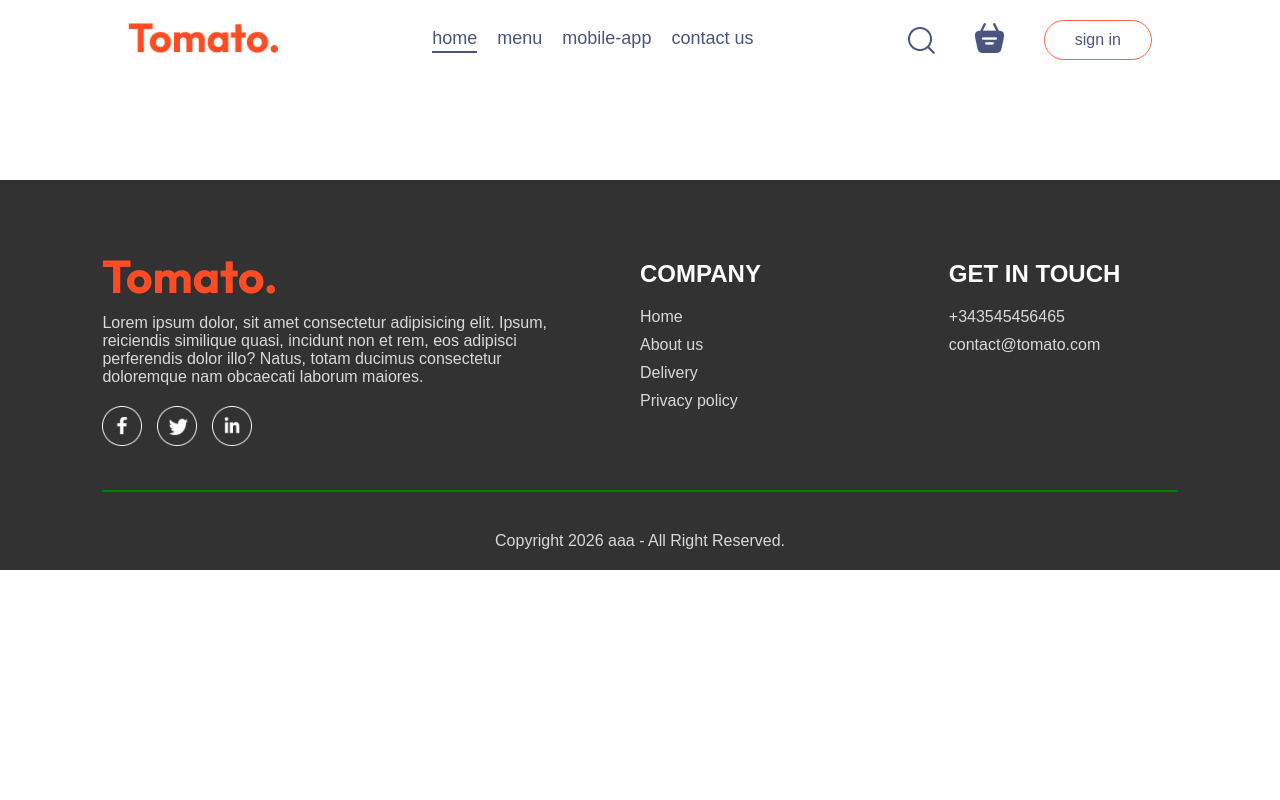
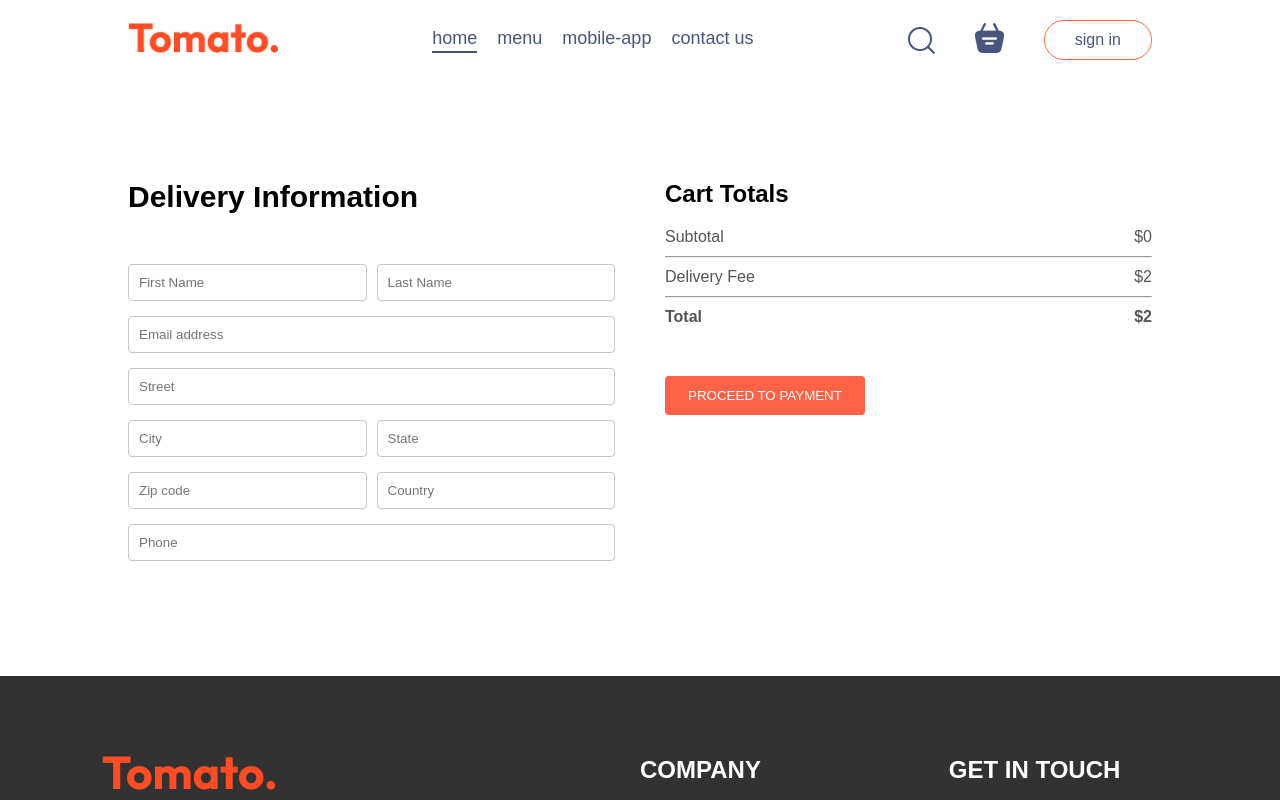
Before and after one commit to KatarzynaBarska/food-delivery, a React (Vite) app in the folder frontend/: page /order in a window 1280 px wide. Shown: the top 800 px of the page. Built offline with nearby package versions, Linux system fonts and the light colour scheme.

Commit message:
Place Order added

```diff
--- a/frontend/src/App.jsx
+++ b/frontend/src/App.jsx
@@ -20,7 +20,7 @@
       <Routes>
         <Route path='/' element={<Home />} />
         <Route path='/cart' element={<Cart />} />
-        <Route path='/place-order' element={<PlaceOrder />} />
+        <Route path='/order' element={<PlaceOrder />} />
       </Routes>
     </div>
     <Footer/>
--- a/frontend/src/pages/Cart/Cart.jsx
+++ b/frontend/src/pages/Cart/Cart.jsx
@@ -1,9 +1,12 @@
 import React, { useContext } from "react";
 import "./Cart.css";
 import { StoreContext } from "../../context/StoreContext";
+import { useNavigate } from "react-router-dom";
 
 const Cart = () => {
   const { cartItems, food_list, removeFromCart, getTotalCartAmount } = useContext(StoreContext);
+
+  const navigate = useNavigate();
 
   return (
     <div className="cart">
@@ -57,7 +60,7 @@
               <b>${getTotalCartAmount()+2}</b>
             </div>
           </div>
-          <button>PROCEED TO CHECKOUT</button>
+          <button onClick={()=>navigate('/order')}>PROCEED TO CHECKOUT</button>
         </div>
         <div className="cart-promocode">
           <div>
--- a/frontend/src/pages/PlaceOrder/PlaceOrder.css
+++ b/frontend/src/pages/PlaceOrder/PlaceOrder.css
@@ -0,0 +1,35 @@
+.place-order {
+  display: flex;
+  align-items: start;
+  justify-content: space-between;
+  gap: 50px;
+  margin-top: 100px;
+}
+.place-order-left {
+  width: 100%;
+  max-width: max(30%, 500px);
+}
+.place-order-left .title {
+  font-size: 30px;
+  font-weight: 600;
+  margin-bottom: 50px;
+}
+.place-order-left input {
+  margin-bottom: 15px;
+  width: 100%;
+  padding: 10px;
+  border: 1px solid #c5c5c5;
+  border-radius: 4px;
+  outline-color: tomato;
+}
+.place-order-left .multi-fields {
+  display: flex;
+  gap: 10px;
+}
+.place-order-right {
+  width: 100%;
+  max-width: max(40%, 500px);
+}
+.place-order .cart-total button {
+  margin-top: 30px;
+}
--- a/frontend/src/pages/PlaceOrder/PlaceOrder.jsx
+++ b/frontend/src/pages/PlaceOrder/PlaceOrder.jsx
@@ -1,12 +1,62 @@
-import React from 'react'
-import './PlaceOrder.css'
+import React, { useContext } from "react";
+import "./PlaceOrder.css";
+import { StoreContext } from "../../context/StoreContext";
 
 const PlaceOrder = () => {
+
+const{getTotalCartAmount} = useContext(StoreContext);
+
   return (
-    <div>
+    <form className="place-order">
+      <div className="place-order-left">
+        <p className="title">Delivery Information</p>
 
-    </div>
-  )
-}
+        <div className="multi-fields">
+          <input type="text" placeholder="First Name" />
+          <input type="text" placeholder="Last Name" />
+        </div>
 
-export default PlaceOrder
+        <input type="email" placeholder="Email address" />
+        <input type="text" placeholder="Street" />
+
+        <div className="multi-fields">
+          <input type="text" placeholder="City" />
+          <input type="text" placeholder="State" />
+        </div>
+
+        <div className="multi-fields">
+          <input type="text" placeholder="Zip code" />
+          <input type="text" placeholder="Country" />
+        </div>
+
+          <input type="text" placeholder="Phone" />
+
+      </div>
+
+      <div className="place-order-right">
+        <div className="cart-total">
+          <h2>Cart Totals</h2>
+          <div>
+            <div className="cart-total-details">
+              <p>Subtotal</p>
+              <p>${getTotalCartAmount()}</p>
+            </div>
+            <hr />
+            <div className="cart-total-details">
+              <p>Delivery Fee</p>
+              <p>${2}</p>
+            </div>
+            <hr />
+            <div className="cart-total-details">
+              <b>Total</b>
+              <b>${getTotalCartAmount()+2}</b>
+            </div>
+          </div>
+          <button>PROCEED TO PAYMENT</button>
+        </div>
+      </div>
+    </form>
+  );
+};
+
+export default PlaceOrder;
```
Also changed, not shown: frontend/src/components/Navbar/Navbar.jsx (+47 -20 lines).
